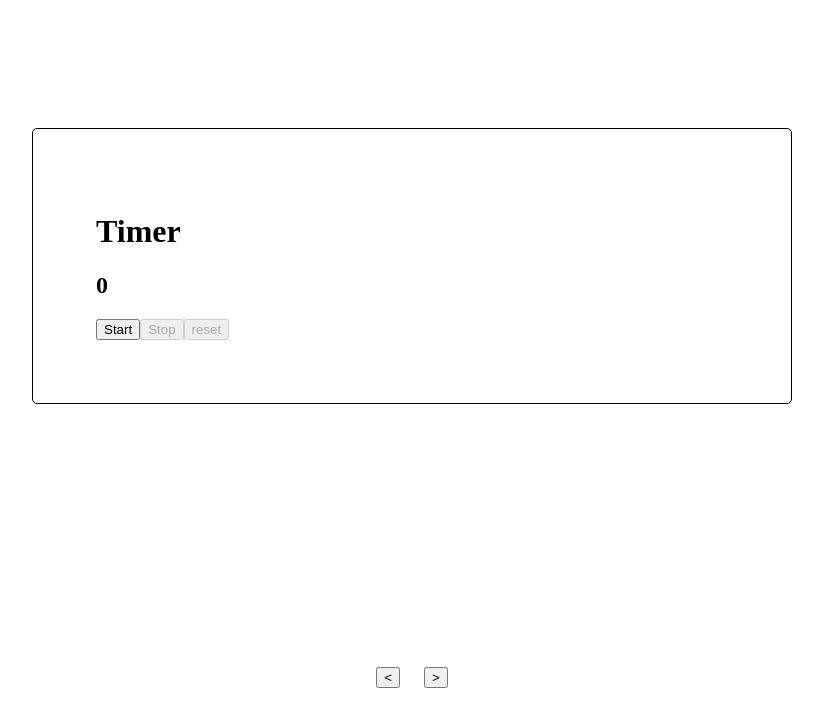
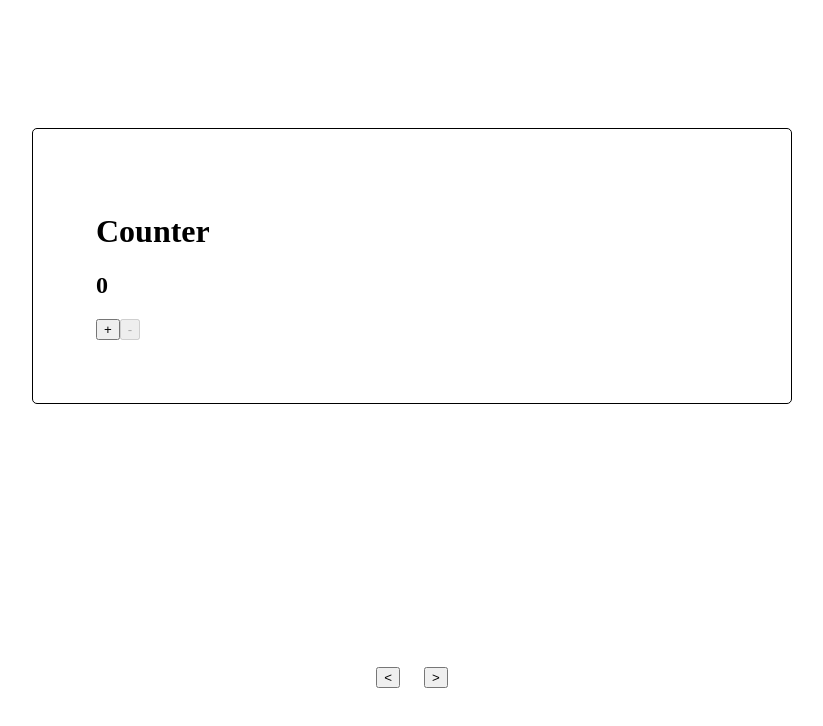
Before and after one commit to VengadeshRaj/react-machine-coding, a React (Create React App) app: page / in a window 1280 px wide. Shown: the top 726 px of the page, without its empty margins (228-1051 px from the left). Built offline with nearby package versions, Linux system fonts and the light colour scheme.

Commit message:
counter topic solved

```diff
--- a/src/components/topics/counter.tsx
+++ b/src/components/topics/counter.tsx
@@ -1,11 +1,31 @@
-import React from "react";
+import React, { useState } from "react";
+import '../../styles/counter.css';
 
-const Counter =()=>{
-    return(
-        <div>
-            <h1>content goes here</h1>
-        </div>
-    )
+const Counter = () => {
+  const [counterValue, setCounterValue] = useState(0);
+
+  const increament=()=>{
+    setCounterValue((prev)=> prev+1);
+  }
+  const decreament=()=>{
+    setCounterValue((prev)=> prev-1);
+  }
+  return (
+    <div className="counter">
+      <div>
+        <h1>Counter</h1>
+        <h2>{counterValue}</h2>
+      </div>
+      <div>
+        <button onClick={() => increament()}>
+          +
+        </button>
+        <button disabled={!counterValue} onClick={() => decreament()}>
+          -
+        </button>
+      </div>
+    </div>
+  );
 };
 
 export default Counter;
--- a/src/pages/HomePage.tsx
+++ b/src/pages/HomePage.tsx
@@ -1,12 +1,13 @@
 import React from "react";
 import Timer from "../components/topics/Timer";
+import Counter from "../components/topics/counter";
 import Footer from "../components/Footer";
 
 const HomePage = () => {
   return (
     <div className="home-page">
       <div>
-        <Timer />
+        <Counter />
       </div>
       <Footer />
     </div>
--- /dev/null
+++ b/src/styles/counter.css
@@ -0,0 +1,3 @@
+.counter {
+  gap: 24px;
+}
```
